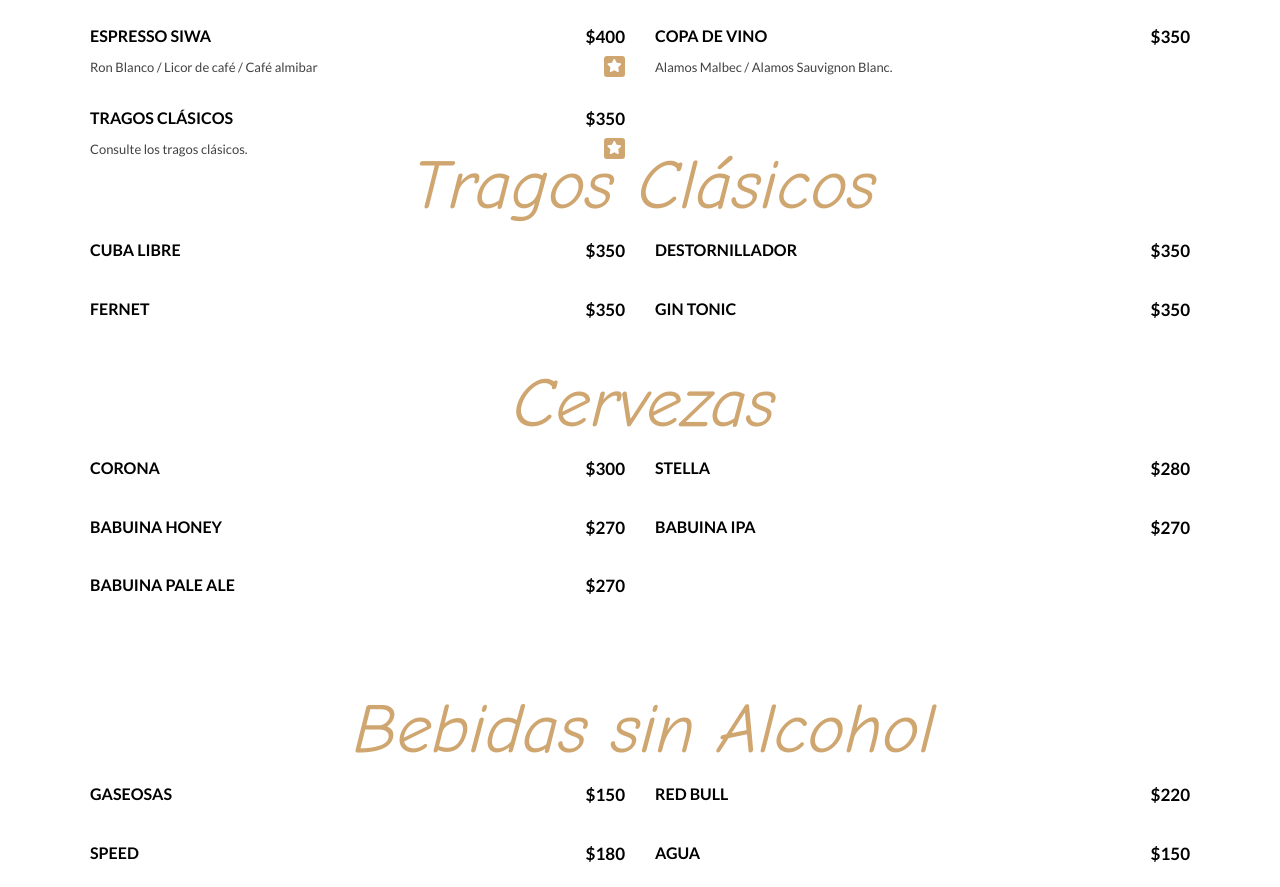
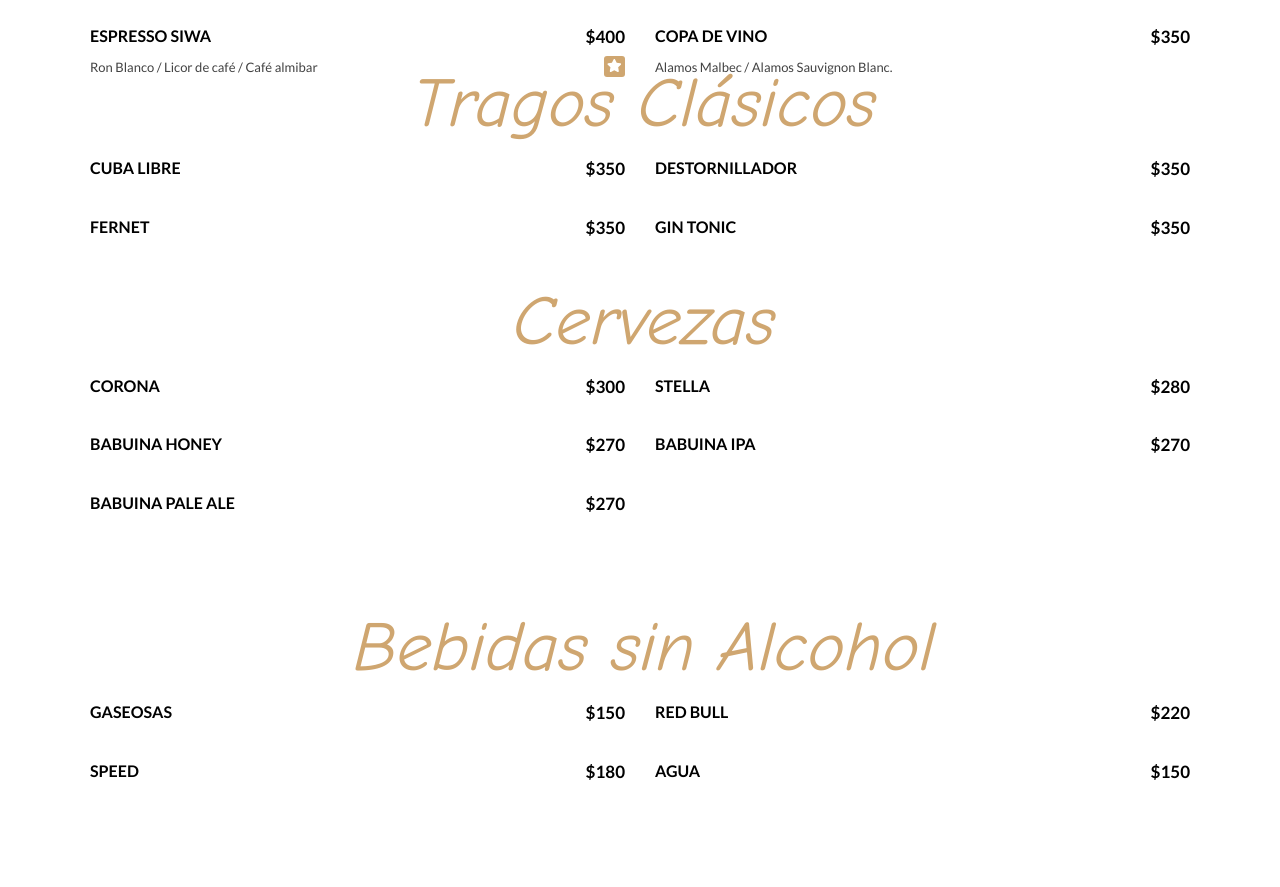
Before and after one commit to razielt10/siwabar-menu, a website: page index.html in a window 1280 px wide. Shown: the part 1082-1969 px from the top of the page. Drawn offline with Linux system fonts and the light colour scheme; a web font is replaced by a local one.

Commit message:
remove "Tragos Clasicos" from "Cocteles de Autor"

```diff
--- a/index.html
+++ b/index.html
@@ -196,17 +196,6 @@
                                             <span class="menu_dots"></span>
                                             <span class="menu_price">$350</span></h5>
                                             <div class="post_detail menu_excerpt">Alamos Malbec / Alamos Sauvignon Blanc. </div>
-                                    </div>
-                                </div>
-
-                                <div class="one_half ">
-                                    <div id="menu_3177" class="menu_content_classic">
-                                        <h5 class="menu_post">
-                                            <span class="menu_title">Tragos Clásicos</span>
-                                            <span class="menu_dots"></span>
-                                            <span class="menu_price">$350</span></h5>
-                                        <div class="post_detail menu_excerpt">Consulte los tragos clásicos.</div>
-                                        <div class="menu_highlight"><i class="fa fa-star"></i></div>
                                     </div>
                                 </div>
                             </div>
```
